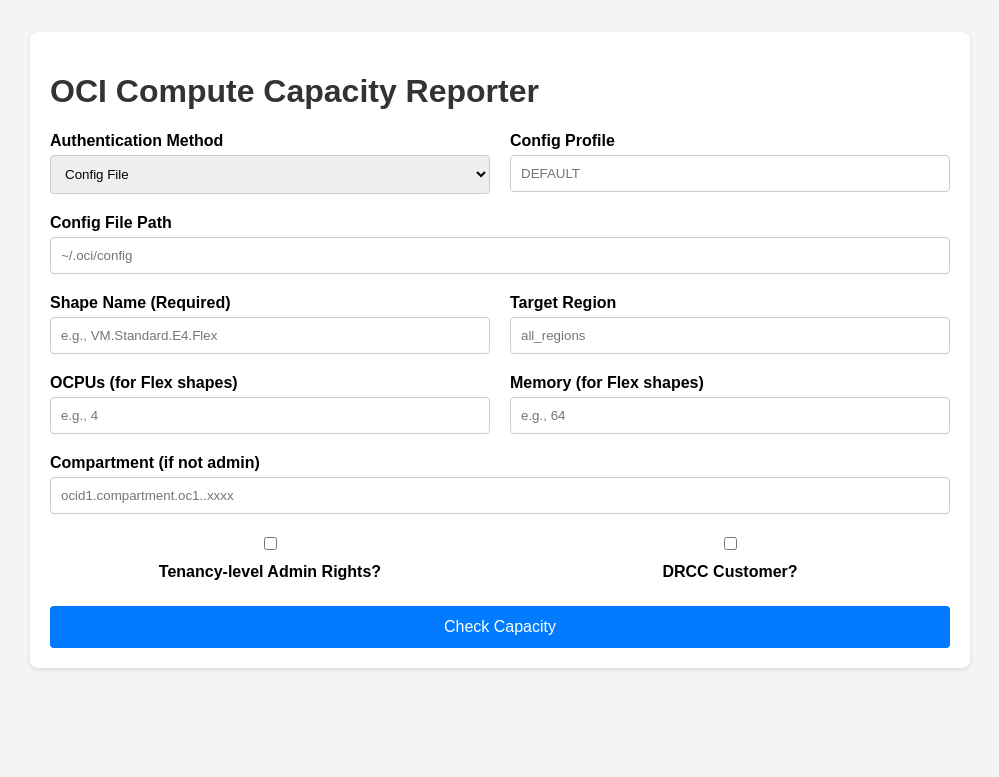
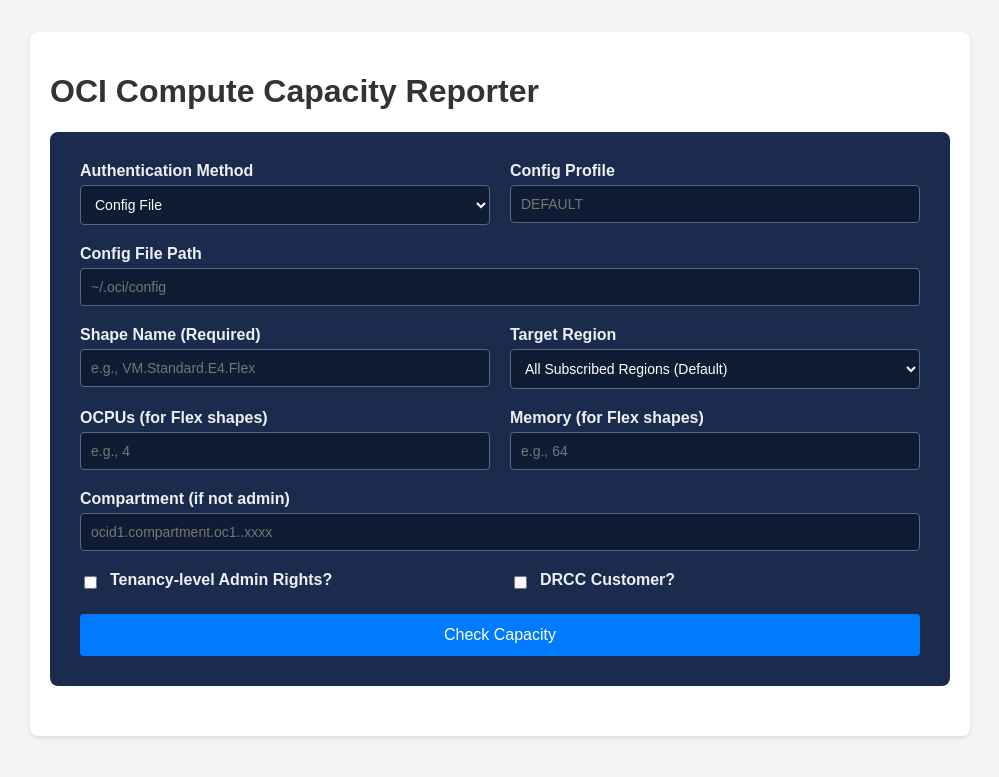
Before and after one commit to vdeolali/oci-cap-check, a Flask app: template templates/index.html in a window 1280 px wide. Shown: the top 777 px of the page, without its empty margins (140-1139 px from the left). Run offline with Flask 3, Linux system fonts and the light colour scheme; the template is opened without the code that fills it, so the values that code supplies are empty.

Commit message:
Changed UX

```diff
--- a/app.py
+++ b/app.py
@@ -1,12 +1,35 @@
 from flask import Flask, render_template, request
 from oci_runner import run_capacity_check
+import oci
 
 app = Flask(__name__)
+
+def get_oci_regions():
+    """
+    Fetches a list of all OCI region names using an anonymous signer.
+    Returns a sorted list of region names.
+    """
+    try:
+        # Use an anonymous signer since fetching region list doesn't require user credentials
+        signer = oci.signer.AnonymousSigner()
+        identity_client = oci.identity.IdentityClient(config={}, signer=signer)
+        # The list_regions() call gets all publicly available regions
+        regions = identity_client.list_regions()
+        # Extract the region name (e.g., "us-ashburn-1") from each region object
+        region_names = [region.name for region in regions.data]
+        return sorted(region_names)
+    except Exception as e:
+        print(f"Error fetching OCI regions: {e}")
+        # Return a fallback list in case the API call fails
+        return ["us-ashburn-1", "us-phoenix-1", "eu-frankfurt-1", "uk-london-1"]
 
 @app.route('/', methods=['GET', 'POST'])
 def index():
     report_output = ""
     form_data = request.form
+
+    # Fetch the list of OCI regions to populate the dropdown
+    oci_regions = get_oci_regions()
 
     if request.method == 'POST':
         # --- Authentication Parameters ---
@@ -23,15 +46,18 @@
             'ocpus': int(form_data.get('ocpus')) if form_data.get('ocpus') else None,
             'memory': int(form_data.get('memory')) if form_data.get('memory') else None,
             'compartment': form_data.get('compartment'),
-            'su': 'su' in form_data,  # Check if the checkbox was ticked
-            'drcc': 'drcc' in form_data # Check if the checkbox was ticked
+            'su': 'su' in form_data,
+            'drcc': 'drcc' in form_data
         }
 
         # Run the refactored script logic and get the output
         report_output = run_capacity_check(auth_params, report_params)
 
-    # Re-render the page, passing in the output and the form data to repopulate fields
-    return render_template('index.html', report_output=report_output, form_data=form_data)
+    # Pass the list of regions to the template
+    return render_template('index.html',
+                           report_output=report_output,
+                           form_data=form_data,
+                           oci_regions=oci_regions)
 
 if __name__ == '__main__':
     app.run(debug=True)
--- a/templates/index.html
+++ b/templates/index.html
@@ -7,11 +7,37 @@
         body { font-family: Arial, sans-serif; margin: 2em; background-color: #f4f4f4; }
         .container { max-width: 900px; margin: auto; background: white; padding: 20px; border-radius: 8px; box-shadow: 0 2px 4px rgba(0,0,0,0.1); }
         h1, h2 { color: #333; }
+
+        /* New dark theme for the form container */
+        .form-container {
+            background-color: #1a2b4d; /* Dark bluish background */
+            padding: 30px;
+            border-radius: 8px;
+            margin-bottom: 30px;
+        }
+
         form { display: grid; grid-template-columns: 1fr 1fr; gap: 20px; }
+
+        /* Update labels to be visible on the dark background */
+        .form-container label {
+            margin-bottom: 5px;
+            font-weight: bold;
+            color: #ecf0f1; /* Light color for text */
+        }
+
         .form-group { display: flex; flex-direction: column; }
-        label { margin-bottom: 5px; font-weight: bold; }
-        input, select { padding: 10px; border-radius: 4px; border: 1px solid #ccc; }
-        .checkbox-group { display: flex; align-items: center; gap: 10px; }
+
+        /* Update input and select fields for the dark theme */
+        .form-container input, .form-container select {
+            padding: 10px;
+            border-radius: 4px;
+            border: 1px solid #566785;
+            background-color: #101c33;
+            color: #ffffff;
+            font-size: 14px;
+        }
+
+        .checkbox-group { display: flex; flex-direction: row; align-items: center; gap: 10px; }
         input[type="checkbox"] { width: auto; }
         button { grid-column: 1 / -1; padding: 12px; background-color: #007bff; color: white; border: none; border-radius: 4px; font-size: 16px; cursor: pointer; }
         button:hover { background-color: #0056b3; }
@@ -21,6 +47,9 @@
 <body>
     <div class="container">
         <h1>OCI Compute Capacity Reporter</h1>
+
+        <!-- We wrap the form in our new dark container -->
+        <div class="form-container">
             <form method="post">
                 <!-- Authentication Fields -->
                 <div class="form-group">
@@ -46,8 +75,15 @@
                     <input type="text" id="shape" name="shape" placeholder="e.g., VM.Standard.E4.Flex" value="{{ form_data.shape }}" required>
                 </div>
                 <div class="form-group">
+                    <!-- ##### THIS IS THE NEW DROPDOWN ##### -->
                     <label for="target_region">Target Region</label>
-                <input type="text" id="target_region" name="target_region" placeholder="all_regions" value="{{ form_data.target_region }}">
+                    <select id="target_region" name="target_region">
+                        <option value="all_regions" {% if form_data.target_region == 'all_regions' or not form_data.target_region %}selected{% endif %}>All Subscribed Regions (Default)</option>
+                        <!-- Loop through the regions passed from Flask -->
+                        {% for region in oci_regions %}
+                            <option value="{{ region }}" {% if form_data.target_region == region %}selected{% endif %}>{{ region }}</option>
+                        {% endfor %}
+                    </select>
                 </div>
                 <div class="form-group">
                     <label for="ocpus">OCPUs (for Flex shapes)</label>
@@ -72,6 +108,7 @@
 
                 <button type="submit">Check Capacity</button>
             </form>
+        </div>
 
         {% if report_output %}
         <h2>Report Result</h2>
```
Lines whose indentation alone changed are shown as unchanged.
